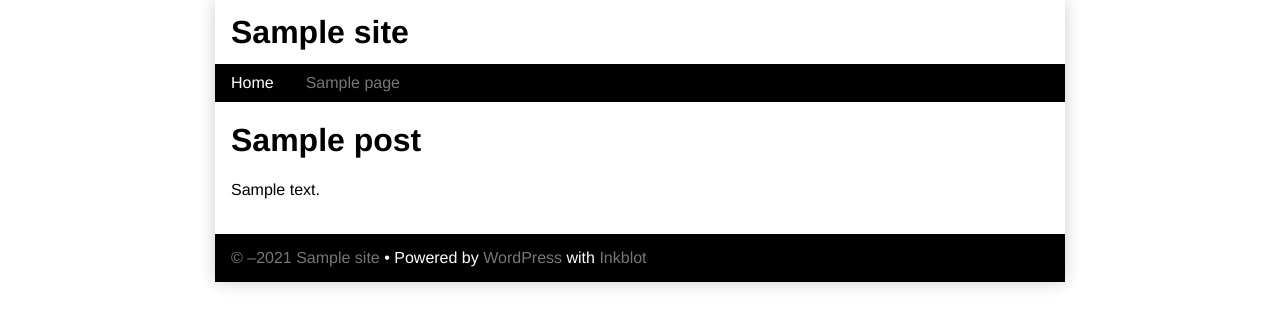
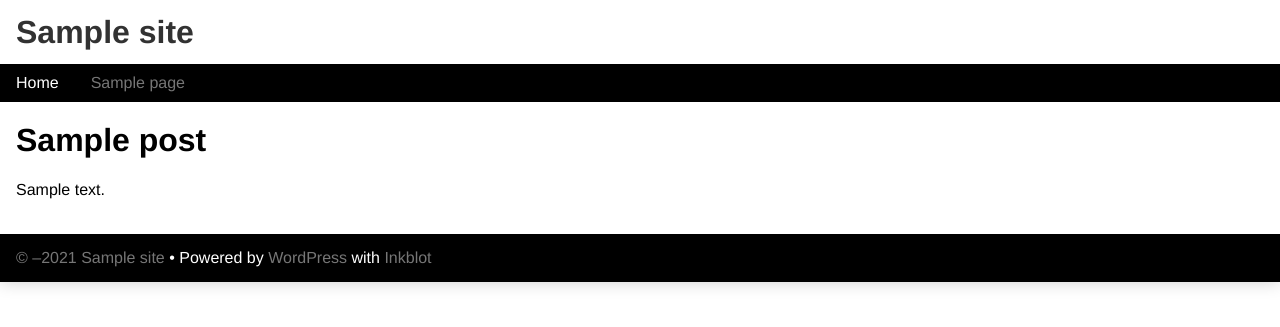
Before and after one commit to txtdrive/web100en, a WordPress theme: template web/app/themes/inkblot/page.php in a window 1280 px wide. Shown: the top 327 px of the page. Run offline with PHP 8.4 and a stand-in for WordPress, Linux system fonts and the light colour scheme; the site name, menu and one post (Sample post) are stand-ins, and other content is empty.

Commit message:
make it better

```diff
--- a/web/app/themes/inkblot/style.css
+++ b/web/app/themes/inkblot/style.css
@@ -655,9 +655,8 @@ body > a[href="#content"] {
 .wrapper {
   background: #fff;
   box-shadow: 0 0 1rem rgba(0, 0, 0, 0.2);
-  margin: auto;
+  margin:0 auto;
   min-width: 850px;
-  display: table;
   position: relative; }
   .wrapper a {
     color: #767676; }
```
Also changed, not shown: 1 other file.
